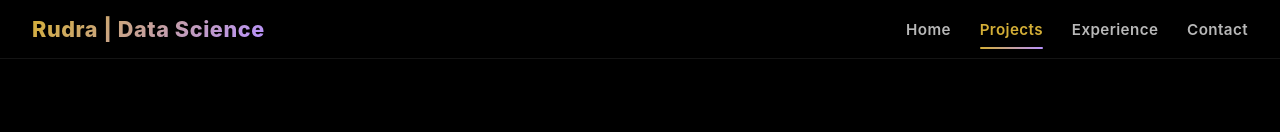
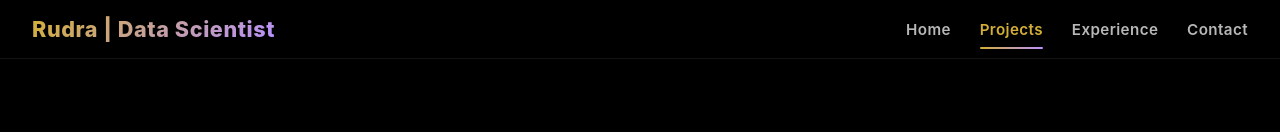
Before and after one commit to RudraBhagat/Portfolio, a React (Create React App) app in the folder frontend/: page /projects in a window 1280 px wide. Shown: the top 132 px of the page. Built offline with nearby package versions, Linux system fonts and the light colour scheme.

Commit message:
Navbar Change

```diff
--- a/frontend/src/components/Navbar.js
+++ b/frontend/src/components/Navbar.js
@@ -6,7 +6,7 @@ function Navbar() {
   return (
     <nav className="navbar" role="navigation" aria-label="Main navigation">
       <NavLink to="/" className="brand">
-        Rudra | Data Science
+        Rudra | Data Scientist
       </NavLink>
 
       <ul className="nav-list">
```
